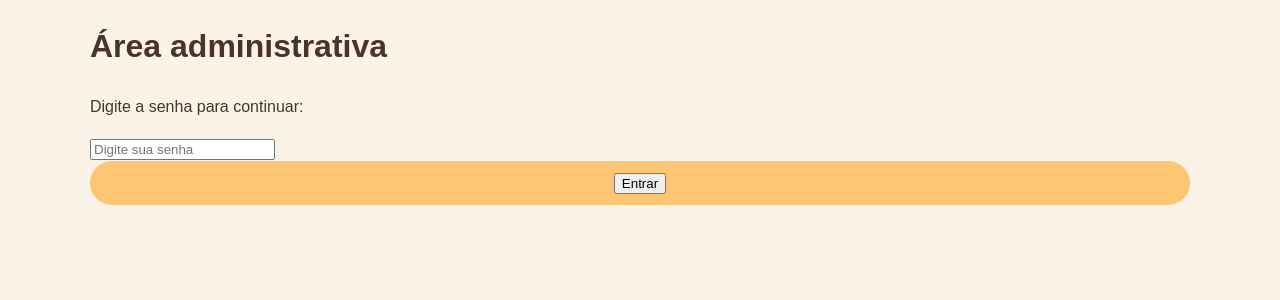
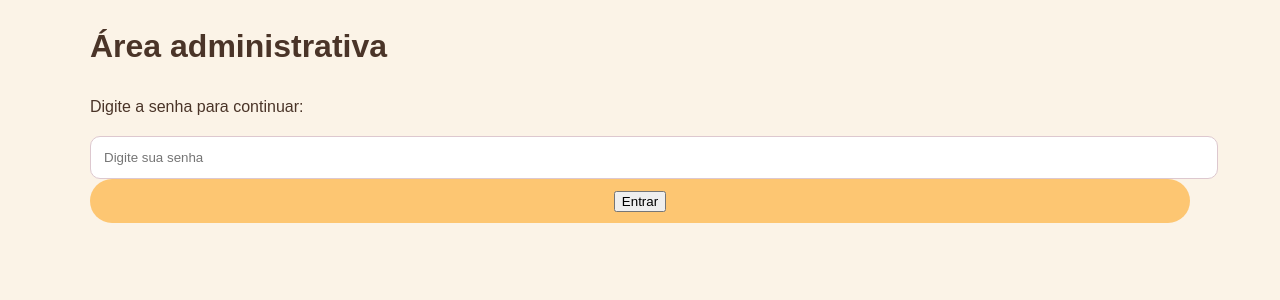
Before and after one commit to luanaguidine96/prepare-cafe-angular, an Angular app: page /#/admin-login in a window 1280 px wide. Shown: the top 300 px of the page. Built offline with nearby package versions, Linux system fonts and the light colour scheme.

Commit message:
Update admin-login.html

```diff
--- a/src/app/admin-login/admin-login.html
+++ b/src/app/admin-login/admin-login.html
@@ -4,7 +4,7 @@
 
   <p>Digite a senha para continuar:</p>
 
-  <form (ngSubmit)="entrar()">
+  <form (ngSubmit)="entrar()" class = "campo">
 
     <input
       type="password"
```
